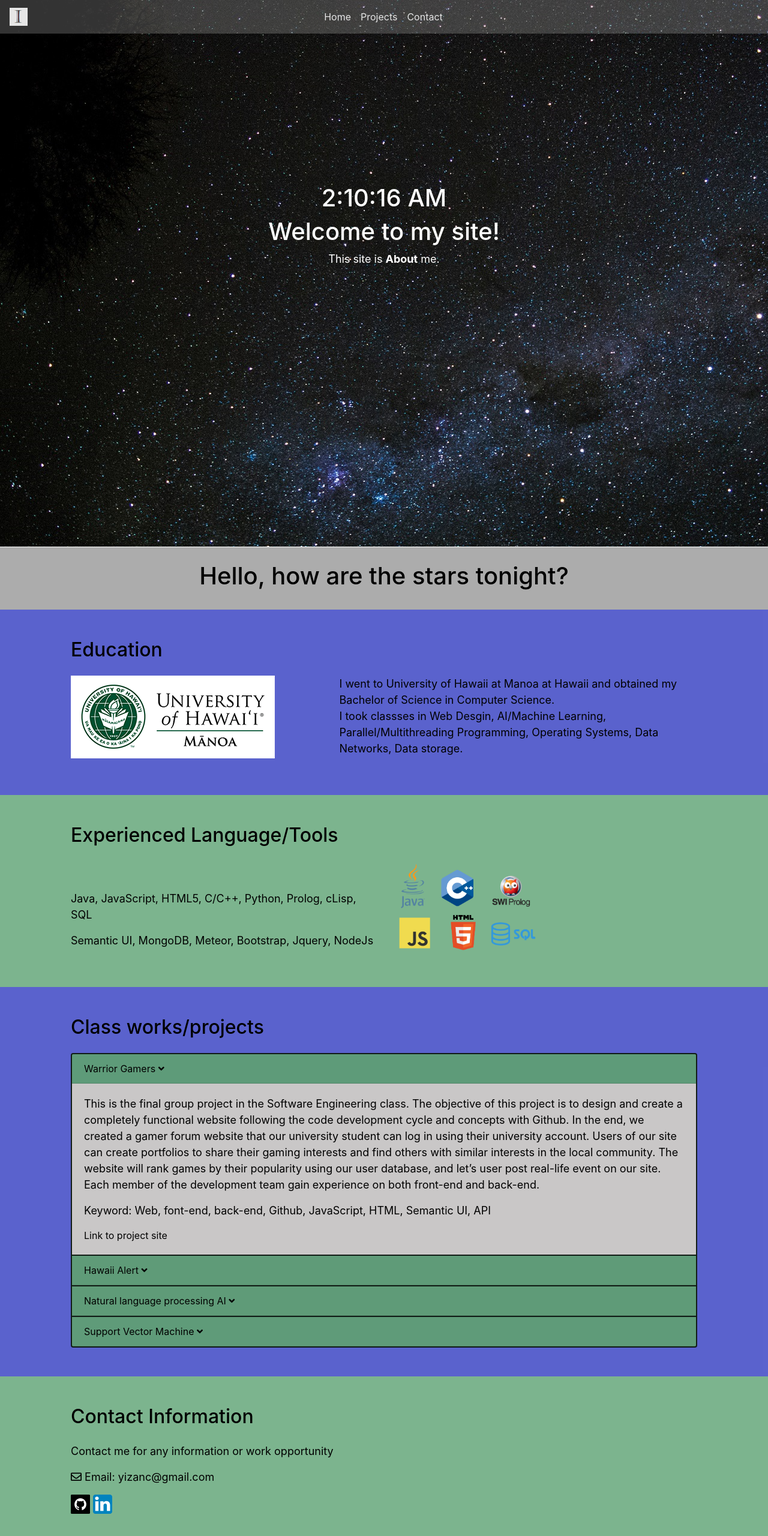
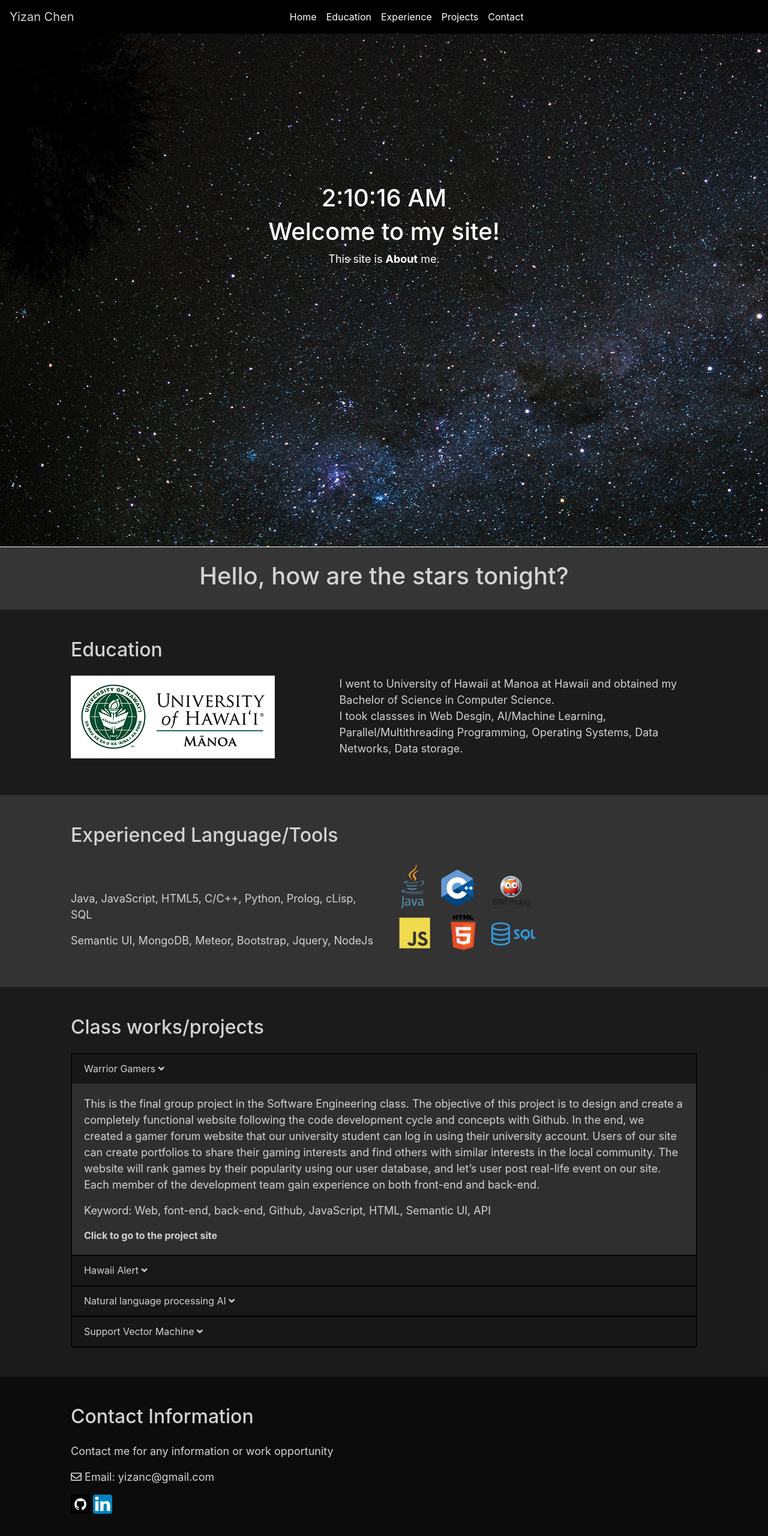
Before and after one commit to yizan-chen/yizan-chen.github.io, a plain HTML site: page index.html in a window 1280 px wide. Shown: the top 2560 px of the page at 60% size. Drawn offline with nearby package versions, Linux system fonts and the light colour scheme.

Commit message:
color
change color

```diff
--- a/css/custom.css
+++ b/css/custom.css
@@ -1,16 +1,24 @@
+html{
+	scroll-behavior: smooth;
+}
 body {
-	background-color: rgb(172, 172, 172);
-	color: black;
-}
-.navbar {
-	opacity:0.7;
-	background:no-repeat url(../img/bg.jpg) ;
-
+	background-color: rgb(53, 53, 53);
+	color: rgb(211, 211, 211);
 }
 
-.nav-link:hover, .nav-link:focus {
-	background-color:rgb(81, 91, 180);
+.navbar {
+	opacity:1;
+	background:rgb(0, 0, 0) ;
+}
+
+.navbar .navbar-nav .nav-link:hover, .navbar .navbar-nav .nav-link:focus {
+	color:black;
+	background-color:rgba(211, 204, 204, 0.774);
 	border-radius: 5px;
+}
+
+.navbar .navbar-nav .nav-link {
+    color:white;
 }
 
 .footer{
@@ -33,28 +41,31 @@ body {
 }
 
 #education{
-	background-color: rgba(71, 81, 214, 0.801);
+	background-color: rgba(24, 24, 24, 0.863);
 }
 #language{
-	background-color: rgba(111, 182, 134, 0.781);
+	background-color: rgb(51, 51, 51);
 }
 #project{
-	background-color:  rgba(71, 81, 214, 0.801);
+	background-color:  rgba(24, 24, 24, 0.863);
 }
 #contact{
-	background-color: rgba(111, 182, 134, 0.781);
+	background-color: rgba(0, 0, 0, 0.781);
+}
+.whiteBack{
+	background-color: white;
 }
 
 p{
 	font-size: 18px;
 }
 .card{
-	background:rgba(100, 167, 116, 0.904);
+	background:rgba(24, 23, 23, 0.527);
 	border: 2px solid rgba(0, 0, 0, 0.829);
 }
 
 .card-body{
-	background:rgb(201, 199, 199);
+	background:rgb(48, 47, 47);
 }
 
 strong{
@@ -70,10 +81,10 @@ strong:hover, strong:focus{
 }
 
 a{
-	color: black;
+	color: rgb(211, 211, 211);
 }
 a:hover, a:focus{
-	color: rgb(0, 0, 0);
+	color: rgb(255, 255, 255);
 }
 
 .outline{
--- a/index.html
+++ b/index.html
@@ -17,23 +17,26 @@
 		<![endif]-->
 
     <title>Yizan Personal Site</title>
-  </head>
+	</head>
+
   <body>
 
 
-	<nav class="navbar navbar-dark navbar-expand-lg bg-dark sticky-top">
-	  <a class="navbar-brand">
-    <img src="img/icon.bmp" width="30" height="30" class="d-inline-block align-top" alt="">
-	</a>
-        <button class="navbar-toggler " type="button" data-toggle="collapse" data-target="#navbarNavAltMarkup" aria-controls="navbarNavAltMarkup" aria-expanded="false" aria-label="Toggle navigation">
+	<nav class="navbar navbar-dark navbar-expand-lg sticky-top navbar-custom">
+		<a class="navbar-brand">Yizan Chen</a>
+
+				<button class="navbar-toggler " type="button" data-toggle="collapse" data-target="#navbarNavAltMarkup"
+				aria-controls="navbarNavAltMarkup" aria-expanded="false" aria-label="Toggle navigation">
             <span class="navbar-toggler-icon"></span>
         </button>
 
         <div class="collapse navbar-collapse justify-content-center " id="navbarNavAltMarkup">
             <div class="navbar-nav mr-5" >
-                <a class="nav-item nav-link text-white" href="index.html" >Home</a>
-                <a class="nav-item nav-link text-white pointer" onclick="moveTo(project)">Projects</a>
-                <a class="nav-item nav-link text-white pointer" onclick="moveTo(contact)">Contact</a>
+                <a class="nav-item nav-link pointer" onclick="window.scrollTo(0,0)" >Home</a>
+								<a class="nav-item nav-link pointer" onclick="moveTo(education)">Education</a>
+								<a class="nav-item nav-link pointer" onclick="moveTo(language)">Experience</a>
+								<a class="nav-item nav-link pointer" onclick="moveTo(project)">Projects</a>
+                <a class="nav-item nav-link pointer" onclick="moveTo(contact)">Contact</a>
             </div>
         </div>
 	</nav>
@@ -105,7 +108,7 @@
 						popularity using our user database, and let’s user post real-life event on our site. Each member of the development team gain experience on both front-end and back-end.
 					</p>
 					<p>Keyword: Web, font-end, back-end, Github, JavaScript, HTML, Semantic UI, API</p>
-					<a href="https://314gb.github.io/" class="card-link">Link to project site</a>
+					<strong><a href="https://314gb.github.io/" class="card-link">Click to go to the project site</a></strong>
 				</div>
 			  </div>
 					</div>
@@ -129,8 +132,8 @@
 									 email notification alert. I gained experience in product testing, UI design, and code development process.
 							</p>
 							<p>Keyword: Web, font-end, GUI, JavaScript, HTML, API, Testing</p>
-						  <a href="https://github.com/HawaiiAlert/HawaiiAlert"
-						  class="card-link">Link to project github repo</a>
+						<strong><a href="https://github.com/HawaiiAlert/HawaiiAlert"
+						  class="card-link">Click to go to the project github repo</a></strong>
 					  </div>
 					</div>
 				  </div>
@@ -153,8 +156,8 @@
 								will answer questions about actor, director, title, and role in each movie asking in various way.
 							</p>
 							<p>Keyword: AI, Prolog, Language Processing</p>
-							<a href="https://github.com/yizanchen/ics361/tree/master/ass5"
-						  class="card-link">Link to project github repo</a>
+						<strong><a href="https://github.com/yizanchen/ics361/tree/master/ass5"
+						  class="card-link">Click to go to project the github repo</a></strong>
 					  </div>
 					</div>
 				  </div>
@@ -178,8 +181,8 @@
 								underfitting the data. I learned how to apply cross-validation to find the best degree for my human-generated data.
 							</p>
 							<p>Keywork: Python, SVM, Data analysis, Matlab </p>
-							<a href="https://github.com/yizanchen/ics435"
-						  class="card-link">Link to project github repo</a>
+						<strong><a href="https://github.com/yizanchen/ics435"
+						  class="card-link">Click to go to the project github repo</a></strong>
 					  </div>
 					</div>
 					</div>
@@ -200,7 +203,7 @@
 	</section>
 
 	<footer class="footer">
-			Updated 2018
+			Updated 2019
 	</footer>
 
     <!-- Optional JavaScript -->
--- a/js/custom.js
+++ b/js/custom.js
@@ -1,5 +1,5 @@
 function moveTo(eid){
-    window.scrollTo(0,eid.offsetTop-100);
+    window.scrollTo(0,eid.offsetTop-60);
 }
 
 
```
